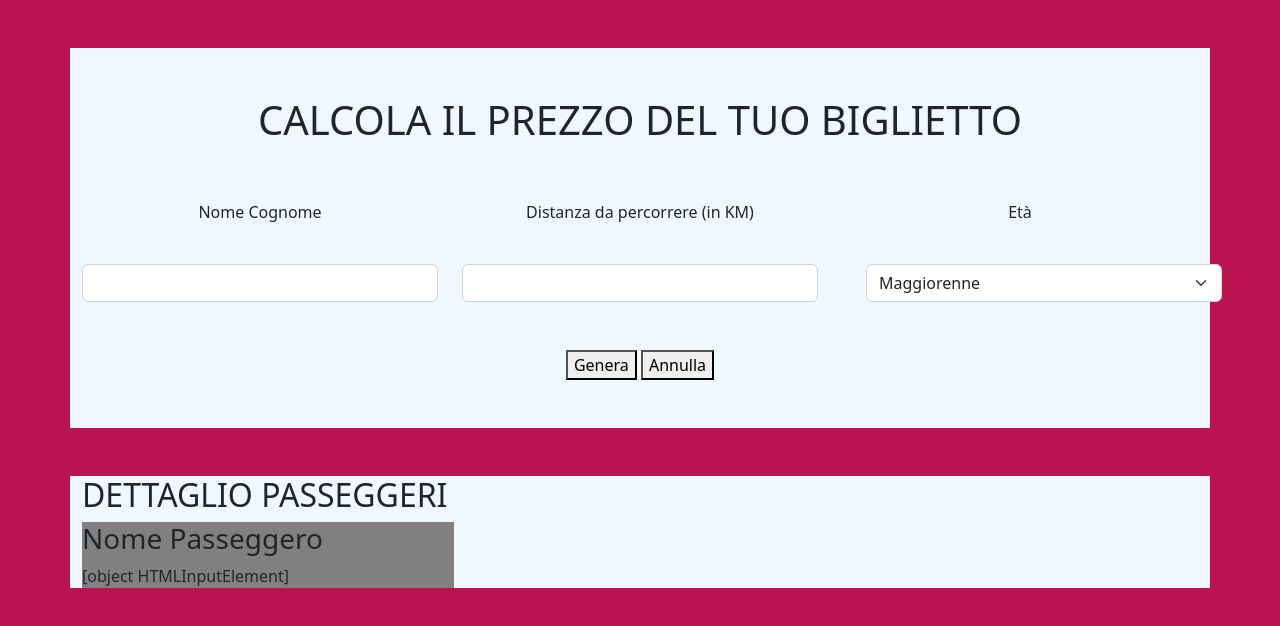
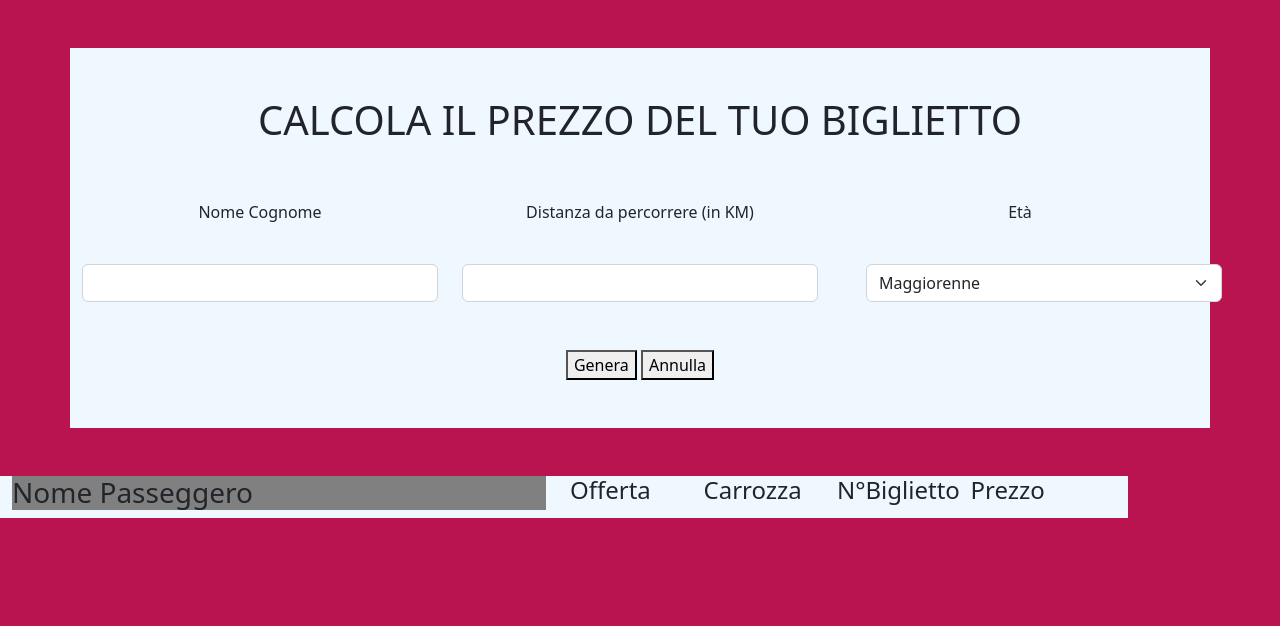
Before and after one commit to RosarioNici/js-biglietto-treno-form, a plain HTML site: page index.html in a window 1280 px wide. Both pictures are taken after a click on the button "Genera". Drawn offline with nearby package versions, Linux system fonts and the light colour scheme.

Commit message:
correction select value select section

```diff
--- a/file.js
+++ b/file.js
@@ -3,6 +3,8 @@ const messageHTMLName = document.querySelector(".message-js-one");
 const messageHTMLKm = document.querySelector(".message-js-two");
 const messageHTMLAge = document.querySelector(".message-js-three")
 const messageHTMLNameTiket = document.querySelector(".nome-pass")
+const selectHTMLValueAge = document.getElementById("inputAge")
+
 // Nome passeggero
 const namePass = ("Nome Cognome");
 messageHTMLName.innerHTML = namePass;
@@ -18,38 +20,36 @@ const agePasseger = ("Età")
 messageHTMLAge.innerHTML = agePasseger;
 
 // Calcolo prezzo bilgietto
+const selectInputAge = selectHTMLValueAge.value
+
+function myFunction() {
+    let distanceKM = document.getElementById("distance").value;
+    let priceTiket = 0.21 * (Number(distanceKM));
+
+    // calcolo sconto
+
+    if ((selectInputAge == "minorenne")) {
+        let discount = (priceTiket / 100) * 20;
+        let priceTiketDiscount = priceTiket - discount
+        priceTiket = priceTiketDiscount.toFixed(2)
+    }
+    if ((selectInputAge == "over-65")) {
+        let OverDiscount = (priceTiket / 100) * 40;
+        let priceTiketDiscountOv = priceTiket - OverDiscount
+        priceTiket = priceTiketDiscountOv.toFixed(2)
+    }
+    console.log(priceTiket)
+
+    // compilazione biglietto
+    var nameTiket = document.getElementById("name").value
+    const nomePasseggero = nameTiket
+    messageHTMLNameTiket.innerHTML = nomePasseggero
 
 
 
-function myFunction() {
-    const priceKm = 0.21
-    let distanceKM = document.getElementById("distance").value;
-    console.log(distanceKM)
-    let priceTiket = 0.21 * (Number(distanceKM));
-    // calcolo sconto
-    var agePassegerMin = document.getElementById("minorenne").value;
-    console.log(agePassegerMin)
-    let discount = (priceTiket / 100) * 20;
-    let priceTiketDiscount = priceTiket - discount;
-    priceTiket = priceTiketDiscount.toFixed(2);
-    var agePassegerOve = document.getElementById("over-65").value;
-    console.log(agePassegerOve)
 
 
-    if (agePassegerMin === agePassegerMin) {
 
-
-    } else if (agePassegerCalc = document.getElementById("over-65").value) {
-        let OverDiscount = (priceTiket / 100) * 40;
-        let priceTiketDiscountOv = priceTiket - OverDiscount;
-        priceTiket = priceTiketDiscountOv.toFixed(2);
-
-    }
-    // compilazione biglietto
-    var nameTiket = document.getElementById("name")
-    const nomePasseggero = nameTiket
-    messageHTMLNameTiket.innerHTML = nomePasseggero
-    console.log(priceTiket)
 }
 function myFunctionAnnul() {
 
--- a/index.html
+++ b/index.html
@@ -17,7 +17,7 @@
 
 <body class="bg-color-rn">
 
-    <main>
+    <main class="flex-column justify-content-center align-items-center">
         <section class="bg-color-rn-w container-lg flex-column justify-content-center  align-items-center my-5">
             <div class="py-5 text-center">
                 <h1>CALCOLA IL PREZZO DEL TUO BIGLIETTO</h1>
@@ -49,9 +49,10 @@
                 <button type="button" onclick="myFunctionAnnul()">Annulla</button>
             </div>
         </section>
-        <section class="bg-color-rn-w container-lg my-5">
-            <div class="col-4">
-                <h2>DETTAGLIO PASSEGGERI</h2>
+        <section class="bg-color-rn-w container-lg my-5 row">
+
+            <div class="col-6">
+
                 <div class="bg-color-rn-grey">
                     <div>
                         <h3>Nome Passeggero</h3>
@@ -60,11 +61,22 @@
                 </div>
             </div>
 
-            <div class="col-4">
-                <div></div>
-                <div></div>
-                <div></div>
-                <div></div>
+            <div class="col-6 row">
+                <div class="col-3">
+                    <h4>Offerta</h4>
+                    <div class="type-tiket"></div>
+                </div>
+
+                <div class="col-3">
+                    <h4>Carrozza</h4>
+                    <div class="vagon"></div>
+                </div>
+                <div class="col-3">
+                    <h4>N°Biglietto</h4>
+                </div>
+                <div class="col-3">
+                    <h4>Prezzo</h4>
+                </div>
             </div>
         </section>
     </main>
```
